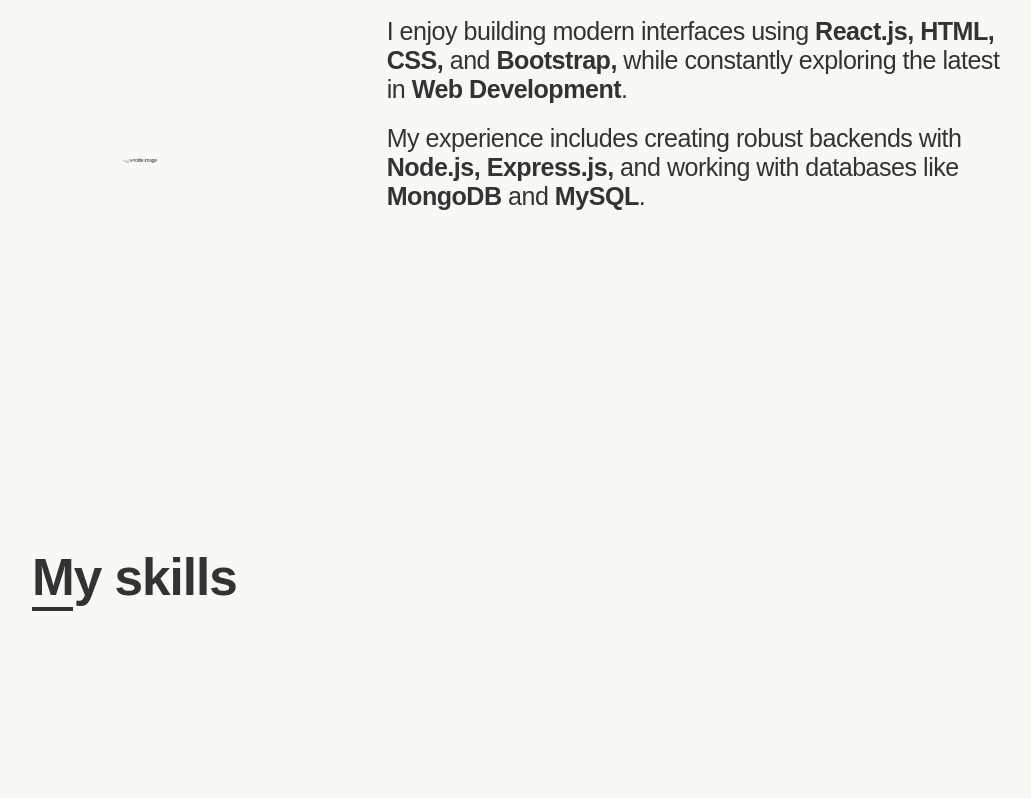
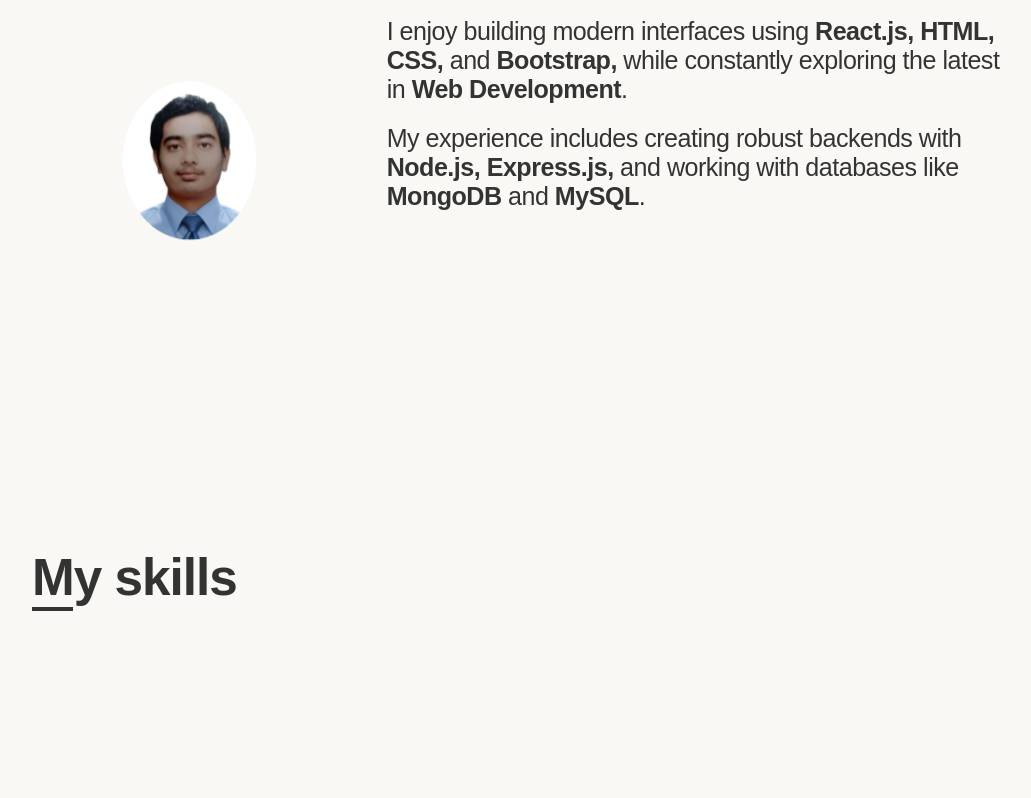
Before and after one commit to Aummehta/Porfolio, a plain HTML site: page index.html in a window 1280 px wide. Shown: the part 1206-2004 px from the top of the page, without its empty margins (96-1127 px from the left). Drawn offline with Linux system fonts and the light colour scheme; a web font is replaced by a local one.

Commit message:
Update index.html

```diff
--- a/index.html
+++ b/index.html
@@ -42,7 +42,7 @@
 				</div>
 				<div class="about__content">
 					<div class="about__content--left">
-						<img src="aum_mehta.jpg" alt="Profile image"
+						<img src="./Resources/icons/aum_mehta.jpg" alt="Profile image"
 							class="about__img moving-image">
 					</div>
 					<div class="about__content--right">
```
